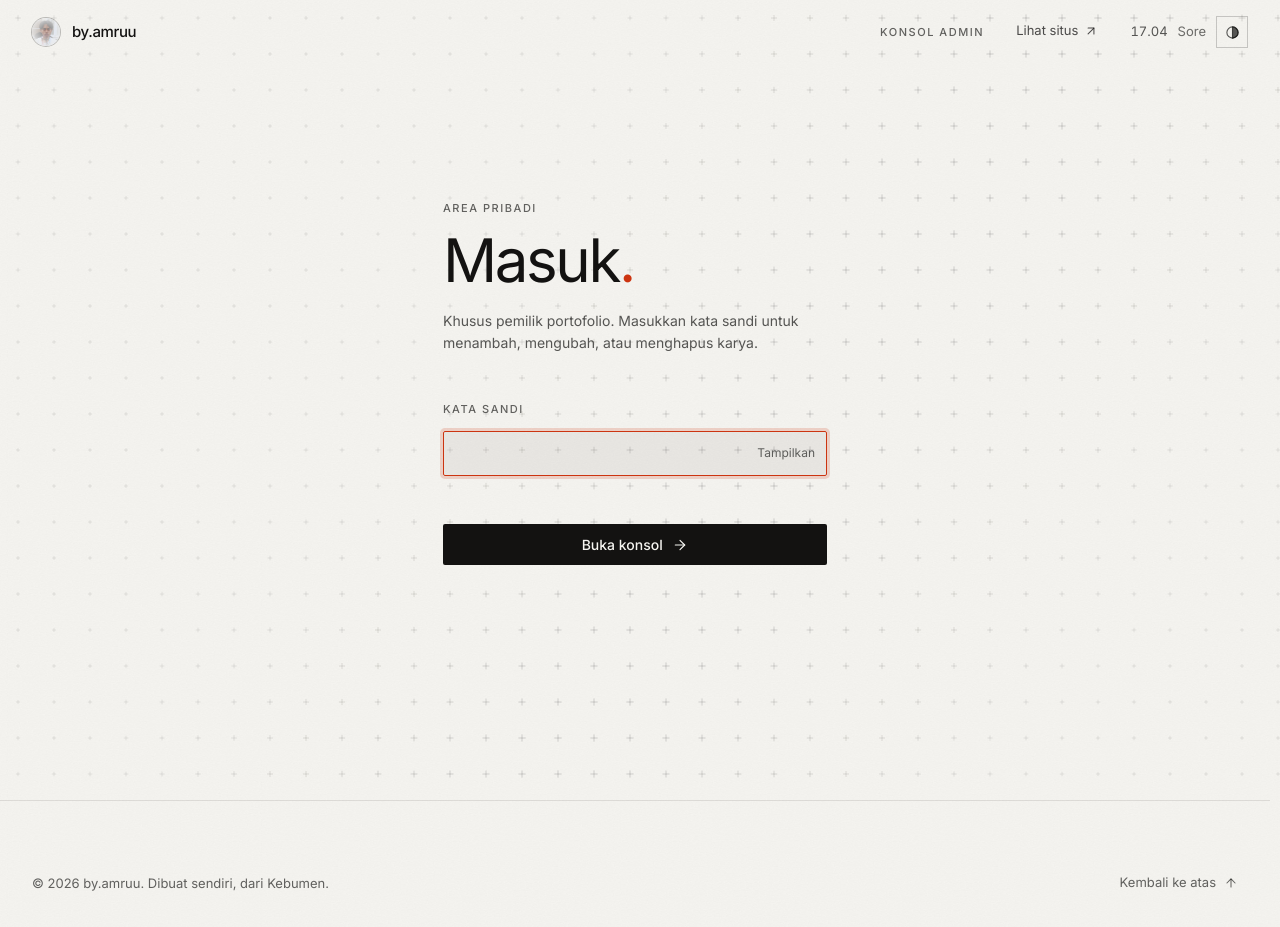
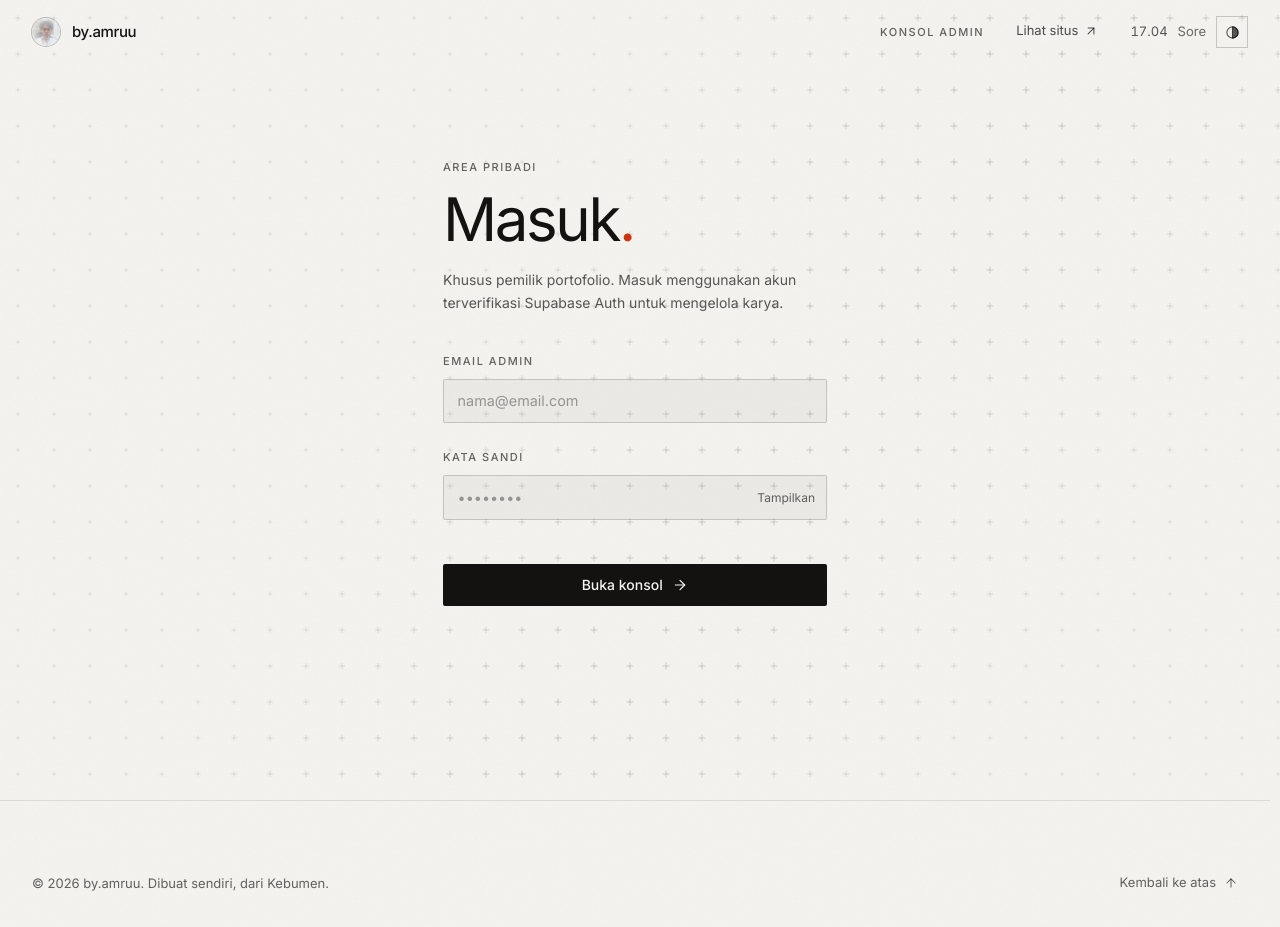
Before and after one commit to by-amruu/website-portofolio-amru, a Nuxt app in the folder app/: page /aku-raja in a window 1280 px wide. Built offline with nearby package versions, Linux system fonts and the light colour scheme; a web font is replaced by a local one.

Commit message:
feat: upgrade admin auth

```diff
--- a/app/app/pages/aku-raja.vue
+++ b/app/app/pages/aku-raja.vue
@@ -7,12 +7,29 @@
           <p class="label">Area pribadi</p>
           <h1 class="mt-4 font-display text-6xl leading-none tracking-[-0.04em]">Masuk<span class="text-accent">.</span></h1>
           <p class="mt-5 text-sm leading-relaxed text-ink/70">
-            Khusus pemilik portofolio. Masukkan kata sandi untuk menambah, mengubah, atau menghapus karya.
+            Khusus pemilik portofolio. Masuk menggunakan akun terverifikasi Supabase Auth untuk mengelola karya.
           </p>
 
-          <div class="mt-10">
+          <div class="mt-8 space-y-5">
+            <div>
+              <label for="email" class="label">Email admin</label>
+              <input
+                id="email"
+                ref="emailEl"
+                v-model="email"
+                type="email"
+                class="field mt-2"
+                autocomplete="email"
+                placeholder="nama@email.com"
+                required
+                :aria-invalid="!!loginError"
+                @input="loginError = ''"
+              />
+            </div>
+
+            <div>
               <label for="pw" class="label">Kata sandi</label>
-            <div class="relative mt-3">
+              <div class="relative mt-2">
                 <input
                   id="pw"
                   ref="pwEl"
@@ -20,6 +37,8 @@
                   :type="showPw ? 'text' : 'password'"
                   class="field pr-28"
                   autocomplete="current-password"
+                  placeholder="••••••••"
+                  required
                   :aria-invalid="!!loginError"
                   aria-describedby="pw-err"
                   @input="loginError = ''"
@@ -32,11 +51,12 @@
                   {{ showPw ? 'Sembunyikan' : 'Tampilkan' }}
                 </button>
               </div>
-            <p id="pw-err" class="mt-3 min-h-[1.25rem] text-sm text-accent" role="alert">{{ loginError }}</p>
+              <p id="pw-err" class="mt-2 min-h-[1.25rem] text-sm text-accent" role="alert">{{ loginError }}</p>
+            </div>
           </div>
 
-          <button type="submit" class="btn-ink mt-4 w-full justify-center">
-            <span>Buka konsol</span>
+          <button type="submit" :disabled="loggingIn" class="btn-ink mt-4 w-full justify-center disabled:opacity-50">
+            <span>{{ loggingIn ? 'Memverifikasi...' : 'Buka konsol' }}</span>
             <Icon name="arrow-right" :size="16" />
           </button>
         </form>
@@ -182,50 +202,70 @@ useHead({
   meta: [{ name: 'robots', content: 'noindex,nofollow' }]
 })
 
-const ADMIN_PASSWORD = 'amru2026'
-const SESSION_KEY = 'admin-session'
-
 const supabase = (useNuxtApp() as any).$supabase
 const toast = useToast()
 const { confirm } = useConfirm()
 const rx = useReactions()
 
-// --- sesi ---
+// --- sesi Supabase Auth ---
 const authed = ref(false)
+const email = ref('')
 const password = ref('')
 const showPw = ref(false)
 const loginError = ref('')
 const shaking = ref(false)
+const loggingIn = ref(false)
+const emailEl = ref<HTMLInputElement | null>(null)
 const pwEl = ref<HTMLInputElement | null>(null)
 
-function login() {
-  if (password.value === ADMIN_PASSWORD) {
-    authed.value = true
-    password.value = ''
+async function login() {
+  if (!supabase) {
+    toast.error('Supabase client belum tersedia.')
+    return
+  }
+  if (!email.value || !password.value) {
+    loginError.value = 'Email dan kata sandi wajib diisi.'
+    return
+  }
+
+  loggingIn.value = true
   loginError.value = ''
+
   try {
-      sessionStorage.setItem(SESSION_KEY, '1')
-    } catch {
-      /* abaikan */
-    }
-    toast.success('Selamat datang kembali.')
-    refresh()
-  } else {
-    loginError.value = 'Kata sandi salah.'
+    const { data, error } = await supabase.auth.signInWithPassword({
+      email: email.value.trim(),
+      password: password.value
+    })
+
+    if (error) {
+      loginError.value = error.message === 'Invalid login credentials'
+        ? 'Email atau kata sandi tidak cocok.'
+        : error.message
       shaking.value = true
       setTimeout(() => (shaking.value = false), 550)
       pwEl.value?.focus()
       pwEl.value?.select()
+      return
+    }
+
+    if (data.session) {
+      authed.value = true
+      password.value = ''
+      toast.success('Autentikasi Supabase berhasil. Selamat datang!')
+      refresh()
+    }
+  } catch (err: any) {
+    loginError.value = err.message || 'Terjadi kesalahan sistem saat login.'
+  } finally {
+    loggingIn.value = false
   }
 }
 
-function logout() {
+async function logout() {
+  if (supabase) {
+    await supabase.auth.signOut()
+  }
   authed.value = false
-  try {
-    sessionStorage.removeItem(SESSION_KEY)
-  } catch {
-    /* abaikan */
-  }
   toast.info('Sesi diakhiri.')
 }
 
@@ -346,9 +386,13 @@ async function restore(it: PortfolioItem) {
   }
 }
 
-onMounted(() => {
+onMounted(async () => {
+  if (!supabase) return
+
+  // Periksa apakah sudah ada sesi login aktif di Supabase Auth
   try {
-    if (sessionStorage.getItem(SESSION_KEY) === '1') {
+    const { data: { session } } = await supabase.auth.getSession()
+    if (session) {
       authed.value = true
       refresh()
       return
@@ -356,6 +400,13 @@ onMounted(() => {
   } catch {
     /* abaikan */
   }
-  pwEl.value?.focus()
+
+  // Listener bila status auth berubah (mis. token refresh atau sign out)
+  supabase.auth.onAuthStateChange((_event: string, session: any) => {
+    authed.value = !!session
+    if (session) refresh()
+  })
+
+  emailEl.value?.focus()
 })
 </script>
```
Also changed, not shown: 1 other file (tests, documents, lock files or other folders). Lines whose indentation alone changed are shown as unchanged.
